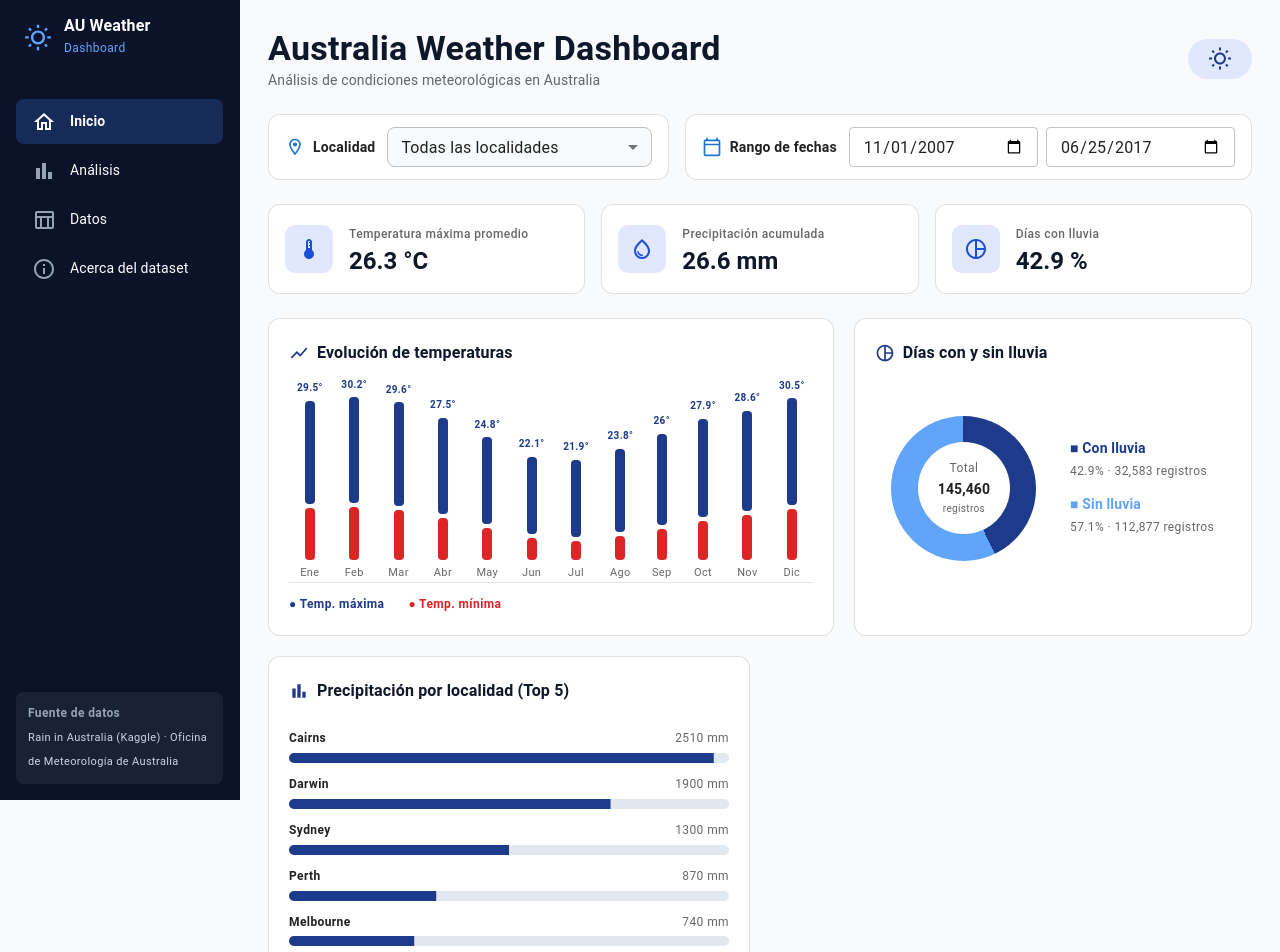
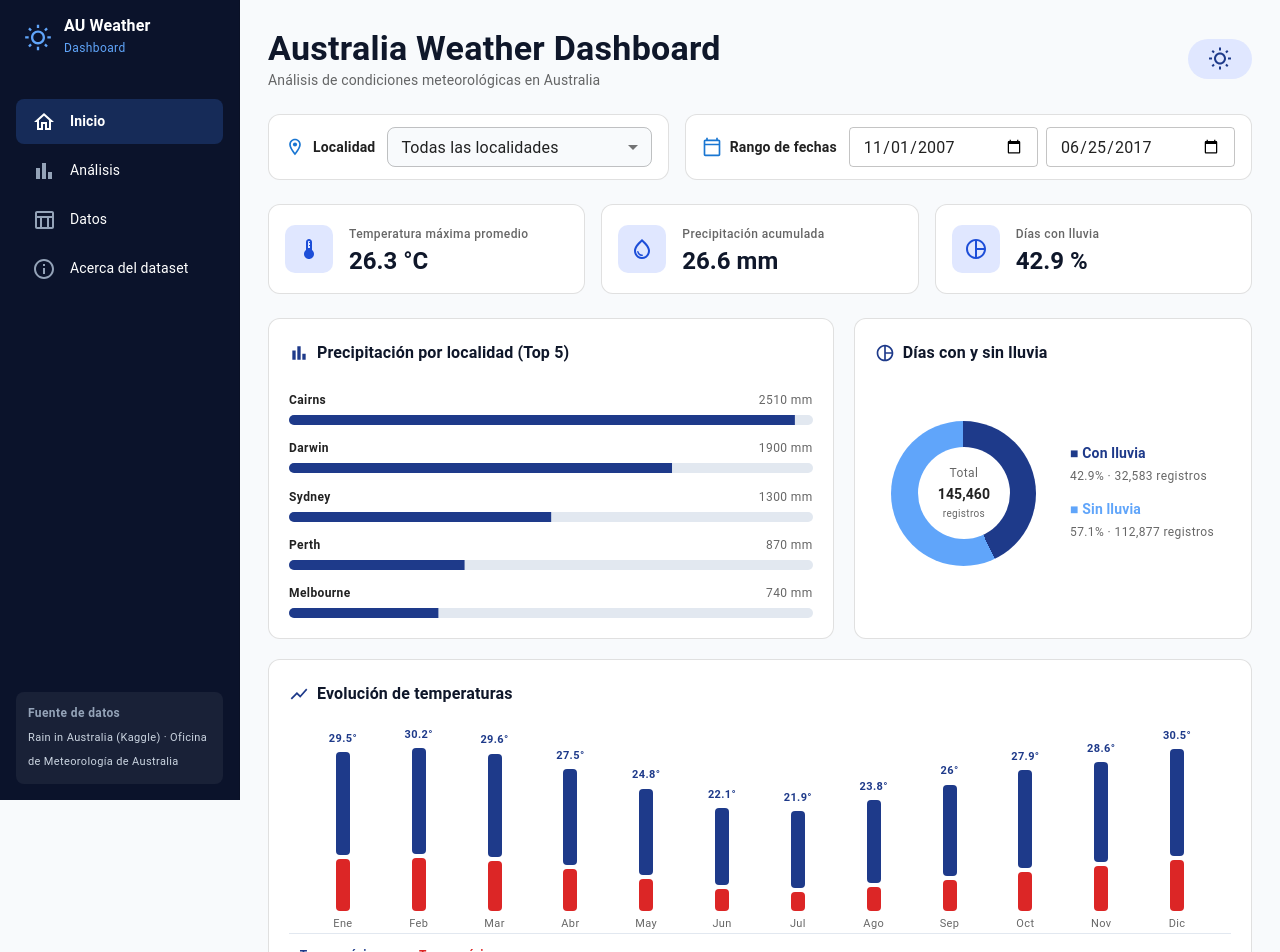
Before and after one commit to Arihuz124/proyecto3, a React (Vite) app in the folder dashboard/: page / in a window 1280 px wide. Shown: the top 952 px of the page. Built offline with nearby package versions, Linux system fonts and the light colour scheme.

Commit message:
reordenar la distribucion de las graficas

```diff
--- a/dashboard/src/components/ChartsSection.tsx
+++ b/dashboard/src/components/ChartsSection.tsx
@@ -16,35 +16,33 @@ export const ChartsSection: React.FC<ChartsSectionProps> = ({ monthlyTemps, topL
   const noRainPercentage = Number((100 - rainPercentage).toFixed(1));
 
   return (
+
     <Grid container spacing={2.5} sx={{ mb: 3 }}>
-      {/* Gráfico de líneas (Placeholder visual estructurado) */}
+            {/* Fila precipitacion*/}
       <Grid size={{ xs: 12, md: 7 }}>
-        <ChartCard title="Evolución de temperaturas" icon={<ShowChartIcon fontSize="small" />}>
-          <Box sx={{ height: 200, display: 'flex', alignItems: 'flex-end', justifyContent: 'space-between', px: 1, pt: 2, borderBottom: '1px solid #E2E8F0' }}>
-            {monthlyTemps.map((m) => (
-              <Box key={m.period} sx={{ display: 'flex', flexDirection: 'column', alignItems: 'center', gap: 0.5 }}>
-                <Typography variant="caption" sx={{ fontSize: 10, color: '#1E3A8A', fontWeight: 600 }}>
-                  {m.maxTemp}°
-                </Typography>
-                <Box sx={{ width: 10, height: `${m.maxTemp * 3.5}px`, bgcolor: '#1E3A8A', borderRadius: 1 }} />
-                <Box sx={{ width: 10, height: `${m.minTemp * 3.5}px`, bgcolor: '#DC2626', borderRadius: 1 }} />
-                <Typography variant="caption" sx={{ fontSize: 11, color: 'text.secondary' }}>
-                  {m.period}
-                </Typography>
+        <ChartCard title="Precipitación por localidad (Top 5)" icon={<BarChartIcon fontSize="small" />}>
+          <Box sx={{ display: 'flex', flexDirection: 'column', gap: 1.8, pt: 1 }}>
+            {topLocations.map((item) => (
+              <Box key={item.location}>
+                <Box sx={{ display: 'flex', justifyContent: 'space-between', mb: 0.5 }}>
+                  <Typography variant="caption" sx={{ fontWeight: 600 }}>{item.location}</Typography>
+                  <Typography variant="caption" sx={{ color: 'text.secondary' }}>{item.totalRainfall} mm</Typography>
+                </Box>
+                <LinearProgress
+                  variant="determinate"
+                  value={(item.totalRainfall / 2600) * 100}
+                  sx={{ height: 10, borderRadius: 2, bgcolor: '#E2E8F0', '& .MuiLinearProgress-bar': { bgcolor: '#1E3A8A' } }}
+                />
               </Box>
             ))}
-          </Box>
-          <Box sx={{ display: 'flex', gap: 3, mt: 1.5 }}>
-            <Typography variant="caption" sx={{ color: '#1E3A8A', fontWeight: 600 }}>● Temp. máxima</Typography>
-            <Typography variant="caption" sx={{ color: '#DC2626', fontWeight: 600 }}>● Temp. mínima</Typography>
           </Box>
         </ChartCard>
       </Grid>
 
-      {/* Gráfico circular (Dona) */}
+    {/* Fila Días con y sin lluvia*/}
       <Grid size={{ xs: 12, md: 5 }}>
         <ChartCard title="Días con y sin lluvia" icon={<PieChartOutlineIcon fontSize="small" />}>
-          <Box sx={{ display: 'flex', alignItems: 'center', justifyContent: 'space-around', height: 210 }}>
+          <Box sx={{ display: 'flex', alignItems: 'center', justifyContent: 'space-around', height: 220 }}>
             <Box
               sx={{
                 width: 145,
@@ -76,23 +74,26 @@ export const ChartsSection: React.FC<ChartsSectionProps> = ({ monthlyTemps, topL
         </ChartCard>
       </Grid>
 
-      {/* Gráfico de barras Top 5 */}
-      <Grid size={{ xs: 12, md: 6 }}>
-        <ChartCard title="Precipitación por localidad (Top 5)" icon={<BarChartIcon fontSize="small" />}>
-          <Box sx={{ display: 'flex', flexDirection: 'column', gap: 1.5, pt: 1 }}>
-            {topLocations.map((item) => (
-              <Box key={item.location}>
-                <Box sx={{ display: 'flex', justifyContent: 'space-between', mb: 0.5 }}>
-                  <Typography variant="caption" sx={{ fontWeight: 600 }}>{item.location}</Typography>
-                  <Typography variant="caption" sx={{ color: 'text.secondary' }}>{item.totalRainfall} mm</Typography>
-                </Box>
-                <LinearProgress
-                  variant="determinate"
-                  value={(item.totalRainfall / 2600) * 100}
-                  sx={{ height: 10, borderRadius: 2, bgcolor: '#E2E8F0', '& .MuiLinearProgress-bar': { bgcolor: '#1E3A8A' } }}
-                />
+      {/* Fila inferior completa: Evolución de temperaturas */}
+      <Grid size={{ xs: 12 }}>
+        <ChartCard title="Evolución de temperaturas" icon={<ShowChartIcon fontSize="small" />}>
+          <Box sx={{ height: 210, display: 'flex', alignItems: 'flex-end', justifyContent: 'space-around', px: 2, pt: 2, borderBottom: '1px solid #E2E8F0' }}>
+            {monthlyTemps.map((m) => (
+              <Box key={m.period} sx={{ display: 'flex', flexDirection: 'column', alignItems: 'center', gap: 0.5, flex: 1 }}>
+                <Typography variant="caption" sx={{ fontSize: 11, color: '#1E3A8A', fontWeight: 600 }}>
+                  {m.maxTemp}°
+                </Typography>
+                <Box sx={{ width: 14, height: `${m.maxTemp * 3.5}px`, bgcolor: '#1E3A8A', borderRadius: 1 }} />
+                <Box sx={{ width: 14, height: `${m.minTemp * 3.5}px`, bgcolor: '#DC2626', borderRadius: 1 }} />
+                <Typography variant="caption" sx={{ fontSize: 11, color: 'text.secondary' }}>
+                  {m.period}
+                </Typography>
               </Box>
             ))}
+          </Box>
+          <Box sx={{ display: 'flex', gap: 3, mt: 1.5 }}>
+            <Typography variant="caption" sx={{ color: '#1E3A8A', fontWeight: 600 }}>● Temp. máxima</Typography>
+            <Typography variant="caption" sx={{ color: '#DC2626', fontWeight: 600 }}>● Temp. mínima</Typography>
           </Box>
         </ChartCard>
       </Grid>
```
